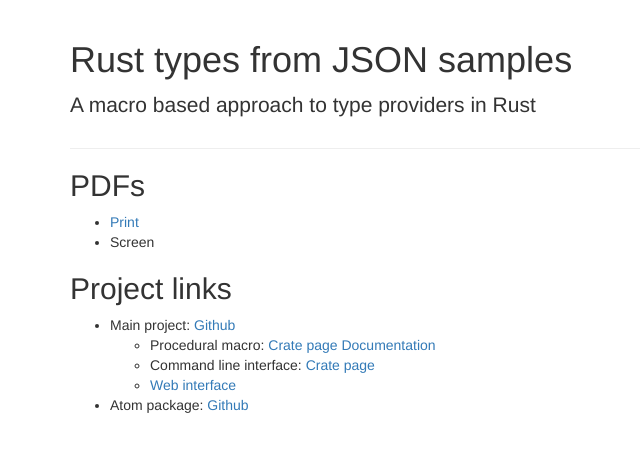
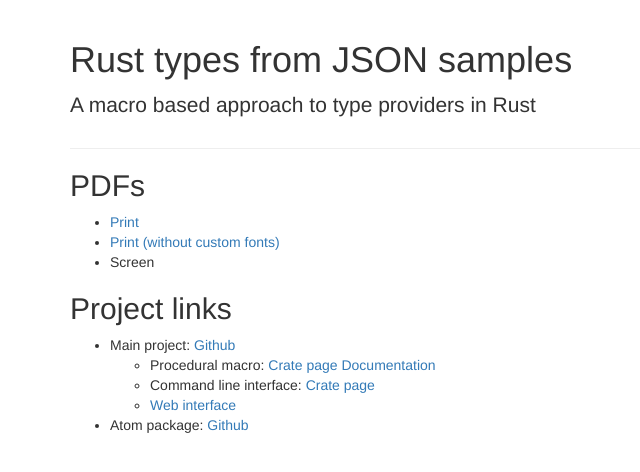
Before and after one commit to evestera/thesis, a plain HTML site: page index.html in a window 1280 px wide. Shown: the whole page, without its empty margins (0-640 px from the left). Drawn offline with nearby package versions, Linux system fonts and the light colour scheme.

Commit message:
Make and deploy a nofonts.pdf without custom fonts
Due to some issues with fonts when printing at IFI

```diff
--- a/index.html
+++ b/index.html
@@ -16,6 +16,7 @@
       <h2>PDFs</h2>
       <ul>
         <li><a href="main.pdf">Print</a></li>
+        <li><a href="nofonts.pdf">Print (without custom fonts)</a></li>
         <li>Screen</li>
       </ul>
 
```
Also changed, not shown: 5 other files.
